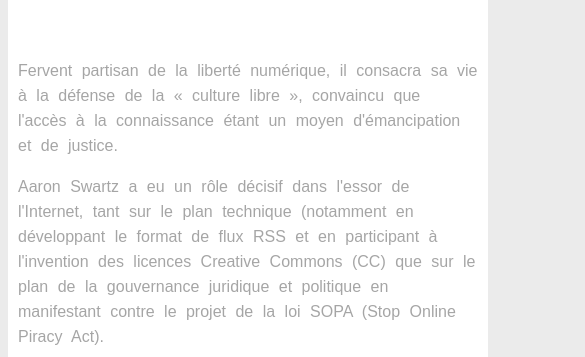
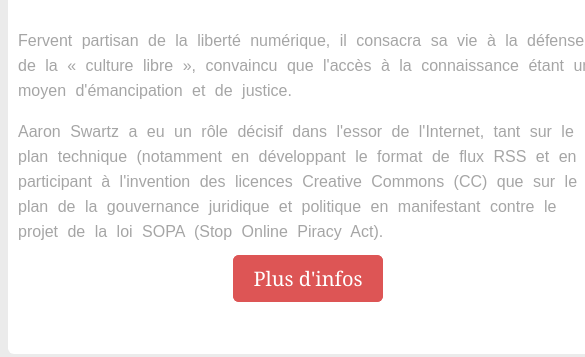
Before and after one commit to naelait/aaron-swartz, a plain HTML site: page aaron Swartz/index.html in a window 390 px wide. Shown: the part 232-589 px from the top of the page, 585 px wide, since content can reach past the window. Drawn offline with Linux system fonts and the light colour scheme; a web font is replaced by a local one.

Commit message:
modification media queries

```diff
--- a/aaron Swartz/style.css
+++ b/aaron Swartz/style.css
@@ -206,9 +206,9 @@ a {
   text-decoration: none;
 }
 
-@media (max-width: 480px) {
+@media (max-width: 800px) {
   .grid-main{
-    min-width: 480px;
+    min-width: 600px;
   }
   .grid-top {
     width: 100%
```
